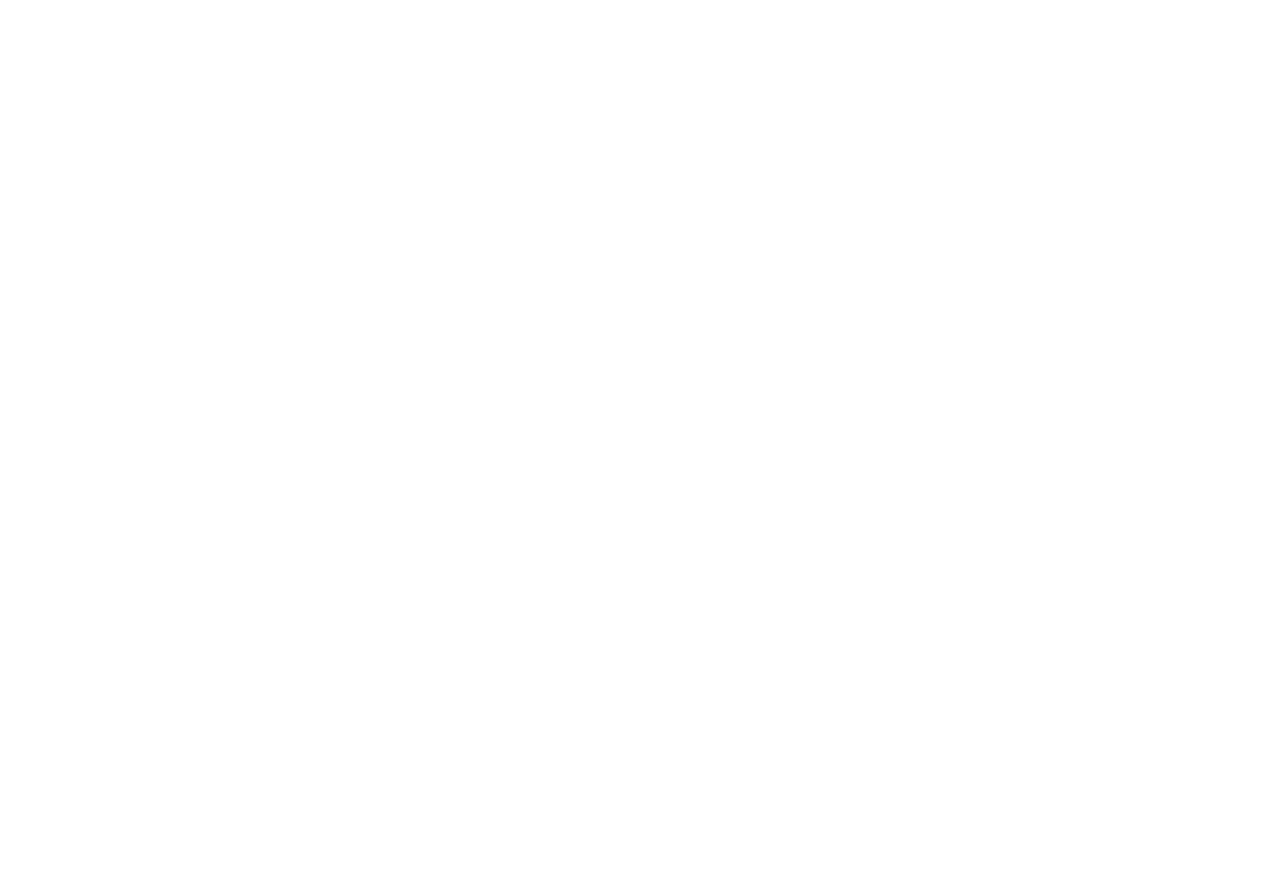
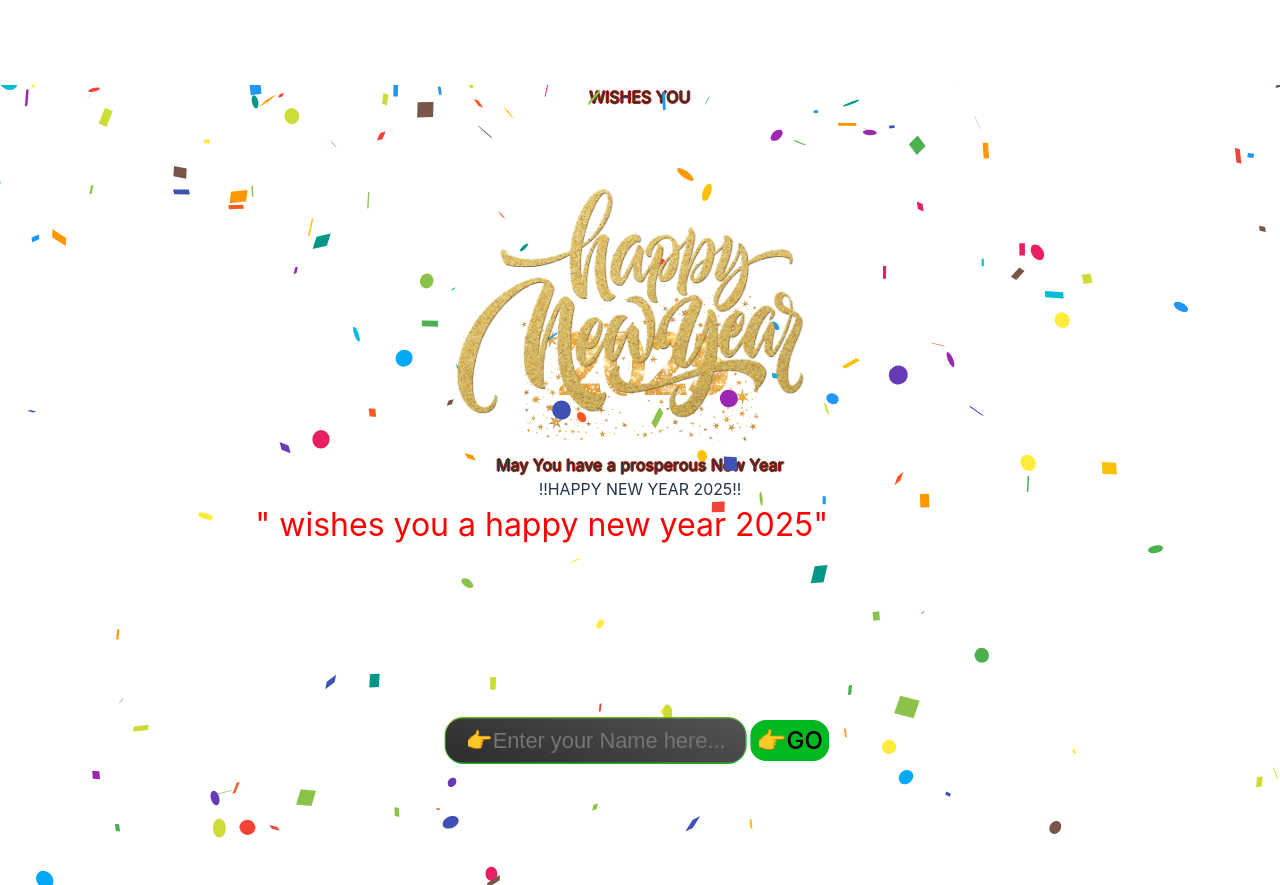
Before and after one commit to inegohe/MERN-greeting, a React (Vite) app in the folder FrontEnd/: page / in a window 1280 px wide. Before the commit this address had no page. Before the commit the page ends 800 px from the top, so only its background shows below. Built offline with nearby package versions, Linux system fonts and the light colour scheme.

Commit message:
Update routes

```diff
--- a/FrontEnd/src/main.jsx
+++ b/FrontEnd/src/main.jsx
@@ -9,7 +9,7 @@
   <GlobalProvider>
   <BrowserRouter>
     <Routes>
-      <Route path="/:name" element={<App />} />
+      <Route path="/:name?" element={<App />} />
     </Routes>
   </BrowserRouter>
   </GlobalProvider>
```
